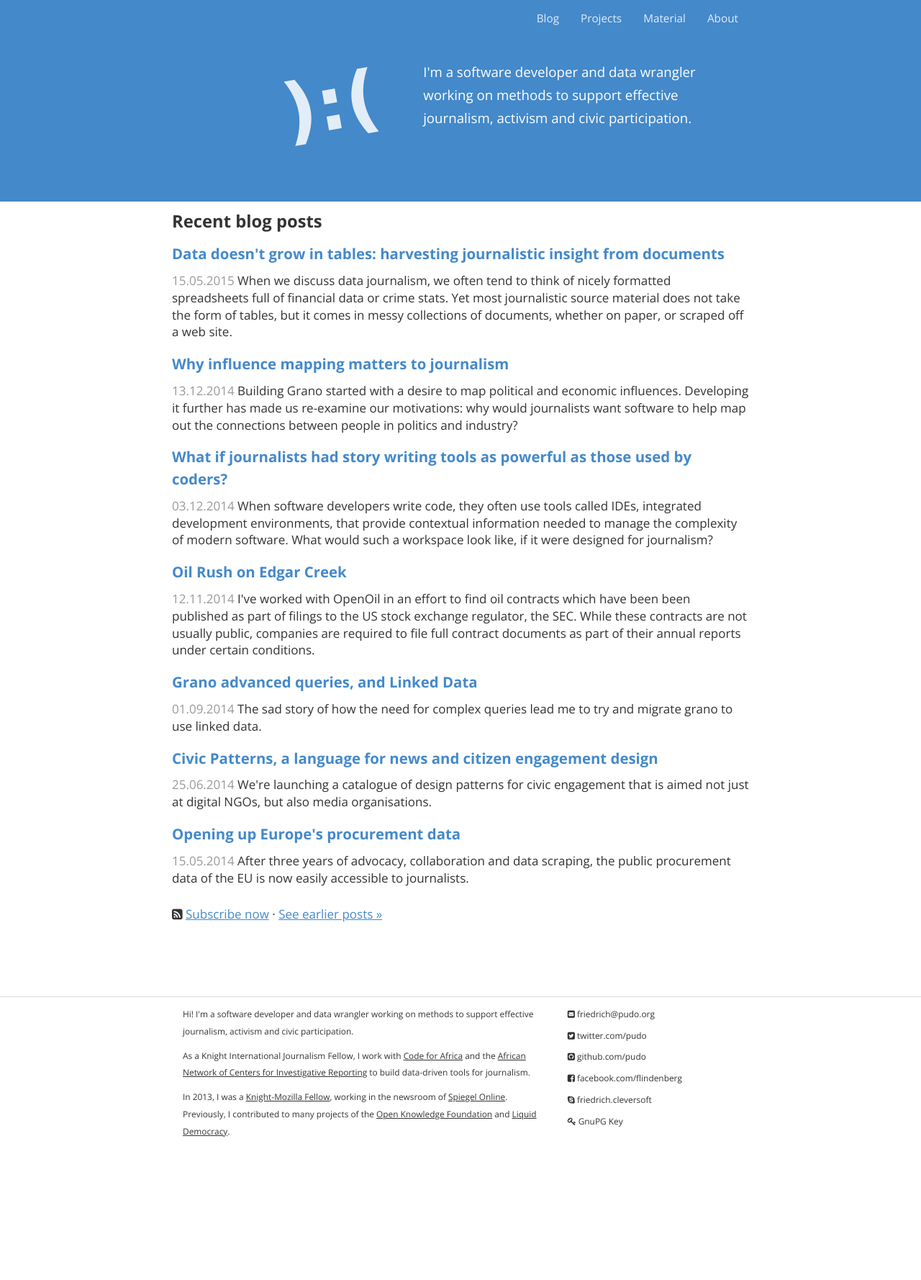
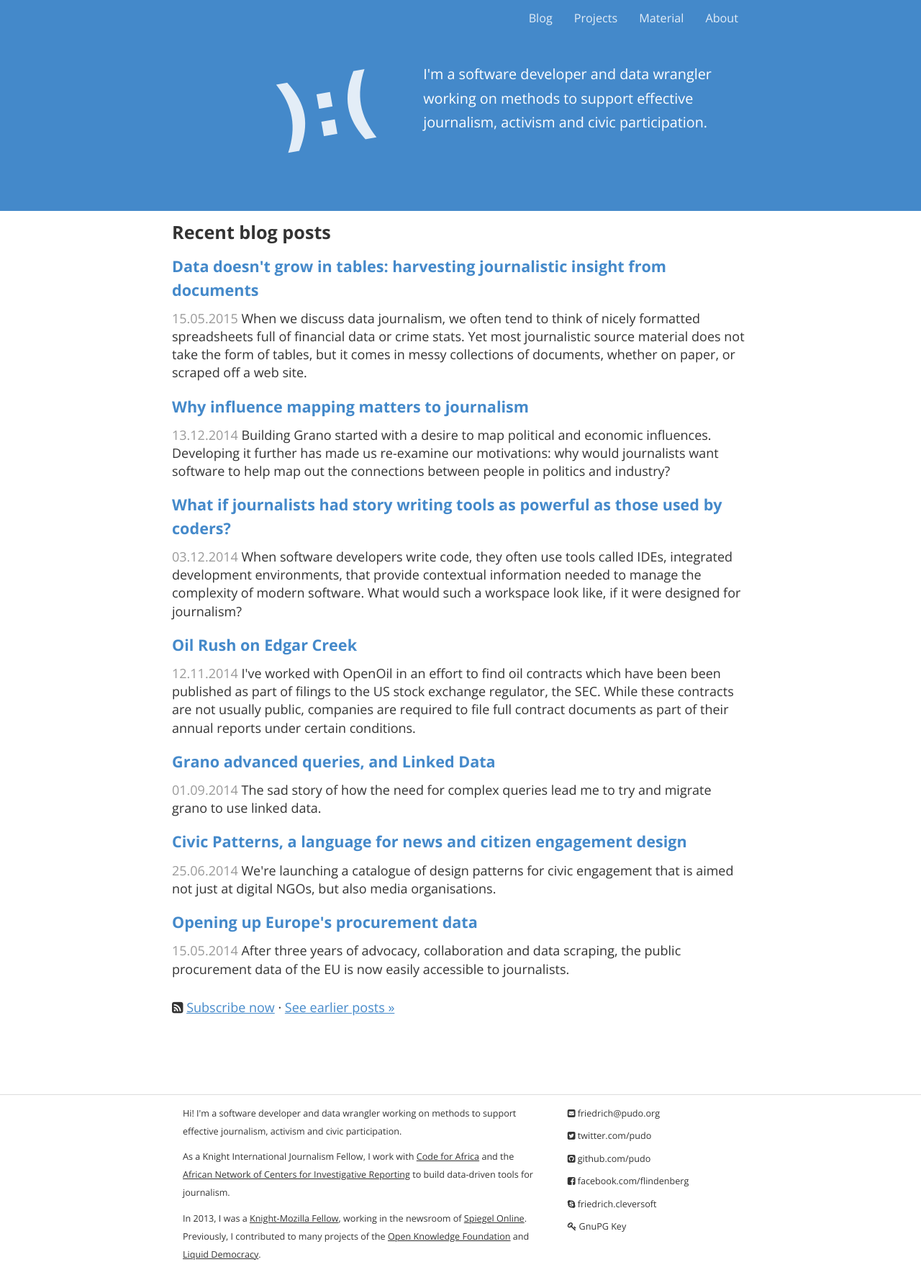
Before and after one commit to pudo/pudo.org, a Jekyll site: the page built from index.html, in a window 1280 px wide. Shown: the whole page at 72% size. Built offline with Jekyll 4.4.1, drawn with Linux system fonts in a browser that asks for light colours; nearby versions of some CDN libraries; Markdown is read by kramdown in place of the engine named in the settings; the list of posts is cut into pages by our own code; before the commit the page ends 1605 px from its top, so only the background shows below that.

Commit message:
Get font size just right :)

```diff
--- a/assets/style/style.scss
+++ b/assets/style/style.scss
@@ -31,7 +31,7 @@ $light-font-color: #999;
 body {
   color: $font-color;
   @include textfont();
-  font-size: 17px;
+  font-size: 18px;
 }
 
 .container {
```
